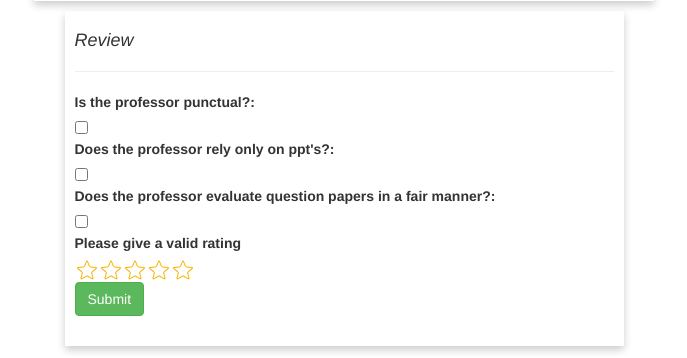
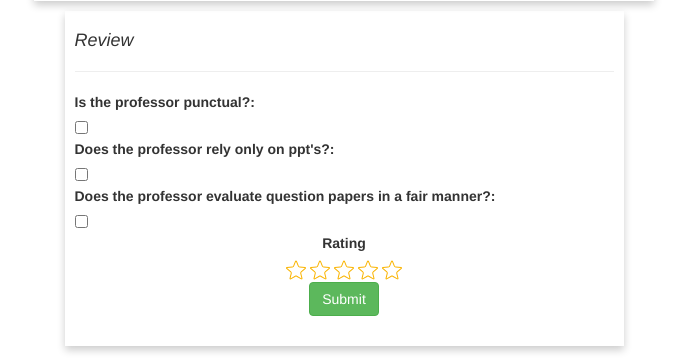
Before and after one commit to D4D3VD4V3/srp, a Flask app: template app/templates/profile.html in a window 1280 px wide; the page is wider, and only the part inside the window is pictured. Shown: the part 580-938 px from the top of that part, without its empty margins (296-983 px from the left). Run offline with Flask 2, Linux system fonts and the light colour scheme; the template is opened without the code that fills it: values that come from a table or form of the project are taken from there, others are empty; the visitor is signed in with stand-in values (Sample User, id 1); some libraries are stand-ins or nearby versions.

Commit message:
Better positioning

```diff
--- a/app/forms.py
+++ b/app/forms.py
@@ -46,5 +46,5 @@ class ReviewForm(FlaskForm):
     Punctual = BooleanField("Is the professor punctual?:")
     DeathByPPT = BooleanField("Does the professor rely only on ppt's?:")
     FairPaperEvaluation = BooleanField("Does the professor evaluate question papers in a fair manner?:")
-    Rating = IntegerField("Please give a valid rating")
+    Rating = IntegerField()
     Submit = SubmitField("Submit")
--- a/app/static/css/profile.css
+++ b/app/static/css/profile.css
@@ -22,3 +22,15 @@
     justify-content: center;
     margin: 10px;
 }
+
+.centerdiv {
+
+    margin: 0 auto;
+    text-align: center;
+}
+
+.c-rating {
+
+    align-items: center;
+    justify-content: center;
+}
--- a/app/templates/profile.html
+++ b/app/templates/profile.html
@@ -102,13 +102,22 @@
                 {{ render_field(form.Punctual) }}
                 {{ render_field(form.DeathByPPT) }}
                 {{ render_field(form.FairPaperEvaluation) }}
+                <div class="centerdiv">
                     {{ render_field(form.Rating, id="hiddenrating", type="hidden") }}
+                </div>
+
+                <div class="centerdiv">
                     <div id="star" class="c-rating"></div>
+                </div>
+
+                <div class="centerdiv">
                     {% if disabled == "True"%}
-                    <button type="button" class="btn btn-success btn-md" disabled data-toggle="tooltip" title="Already reviewed this professor">Submit</button>
+                        <button type="button" class="btn btn-danger btn-md" disabled data-toggle="tooltip" title="Already reviewed this professor">Submit</button>
                     {% else %}
                         <button type="button" class="btn btn-success btn-md" data-toggle="modal" data-target="#theModal">Submit</button>
                     {% endif %}
+                </div>
+                </div>
             </dl>
 
             <div id="theModal" class="modal fade" role="dialog">
```
Lines whose indentation alone changed are shown as unchanged.
